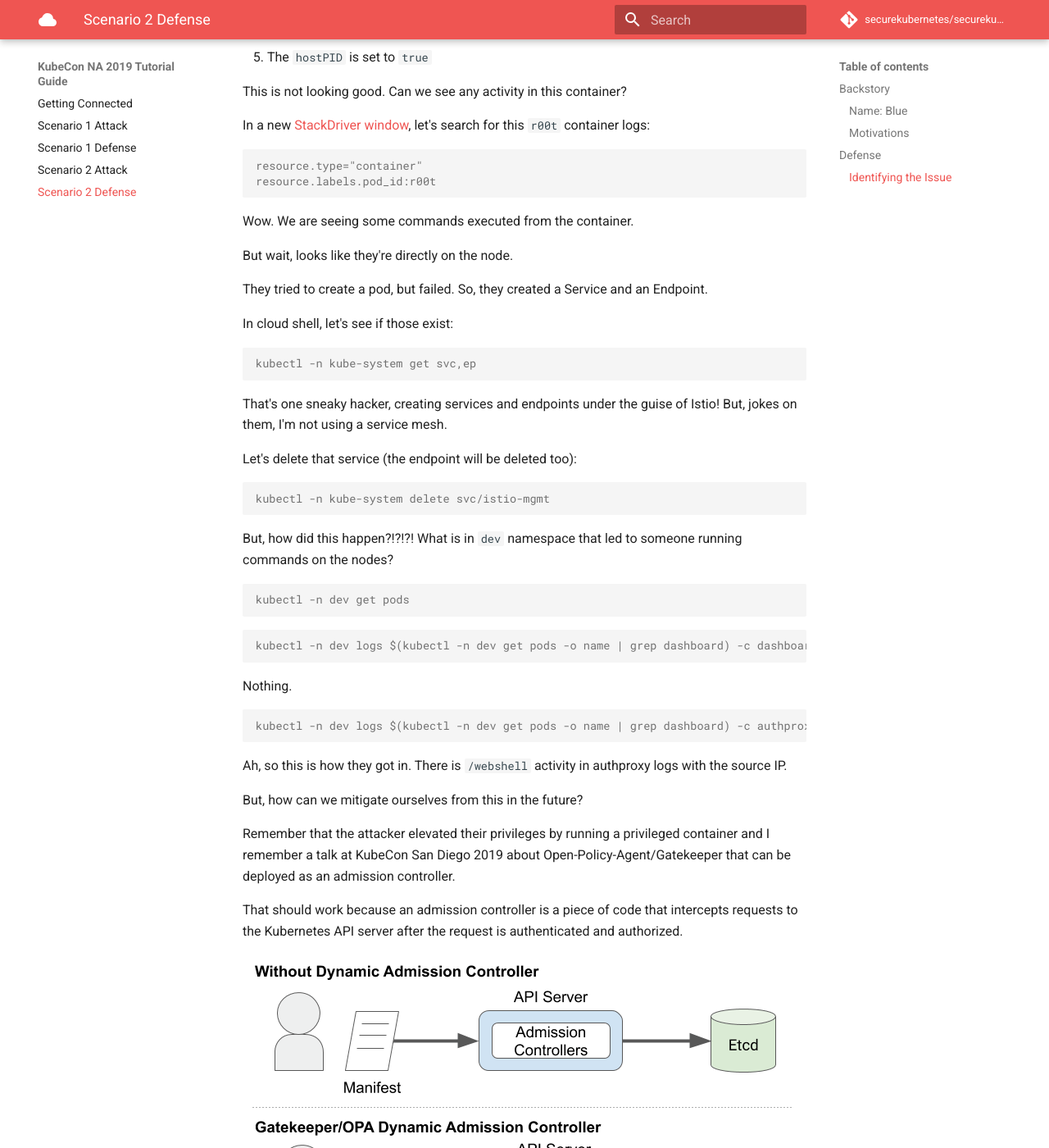
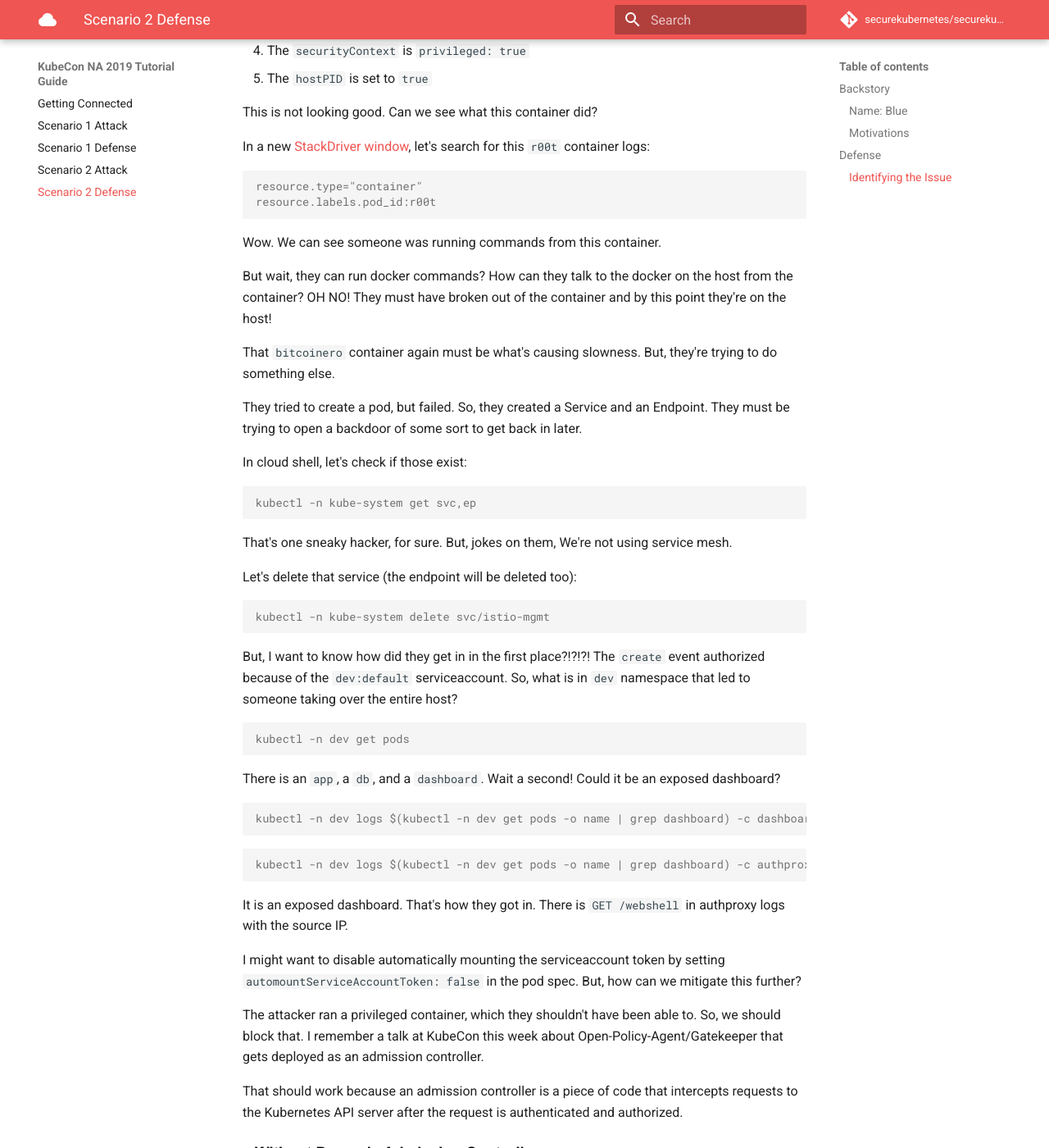
Before and after one commit to securekubernetes/securekubernetes, an MkDocs documentation site: the page built from docs/scenario_2_defense.md, in a window 1280 px wide and 1400 px high, scrolled down 1717 px. Shown: the whole window at 82% size. Built offline with MkDocs 1.6.1 and Material for MkDocs 9.7.7, drawn with Linux system fonts in a browser that asks for light colours; comment, search, counter and statistics services are not loaded; some of the changed text lies outside the part shown.

Commit message:
Update scenario_2_defense.md

````diff
--- a/docs/scenario_2_defense.md
+++ b/docs/scenario_2_defense.md
@@ -43,7 +43,7 @@
 
 So far, everything looks normal. What gives?
 
-Remembering that `falco` was deployed for runtime visibility and monitoring last time, we seem to be getting alerts from StackDriver filters.
+Hold on. We installed `falco` last time and it is throwing us alerts in StackDriver.
 
 In a new <a href="https://console.cloud.google.com/logs/viewer" target="_blank">StackDriver window</a>, let's run the query:
 
@@ -55,9 +55,9 @@
 
 We're looking for `container` logs from `falco` where triggered rules are privileged containers or interactive shells.
 
-Huh. This is definitely odd. What is this privileged `alpine` container?
+Huh. This is odd. A privileged `alpine` container, but no other information to go off of? What can kubernetes cluster logs tell us about this `alpine` container?
 
-In a new <a href="https://console.cloud.google.com/logs/viewer" target="_blank">StackDriver window</a>, let's correlate this with kubernetes cluster logs:
+In a new <a href="https://console.cloud.google.com/logs/viewer" target="_blank">StackDriver window</a>, let's run this query:
 
 ```console
 resource.type=k8s_cluster
@@ -66,13 +66,13 @@
 
 So, we see a few things:
 
-1. References to `dev` namespace and serviceaccount `system:serviceaccount:dev:default`
+1. A create event that was authorized with the `system:serviceaccount:dev:default` serviceaccount in the `dev` namespace.
 1. A pod named `r00t` got created
 1. The pod command is `nsenter --mount=/proc/1/ns/mnt -- /bin/bash`
 1. The `securityContext` is `privileged: true`
 1. The `hostPID` is set to `true`
 
-This is not looking good. Can we see any activity in this container?
+This is not looking good. Can we see what this container did?
 
 In a new <a href="https://console.cloud.google.com/logs/viewer" target="_blank">StackDriver window</a>, let's search for this `r00t` container logs:
 
@@ -81,20 +81,21 @@
 resource.labels.pod_id:r00t
 ```
 
-Wow. We are seeing some commands executed from the container.
+Wow. We can see someone was running commands from this container.
 
-But wait, looks like they're directly on the node.
+But wait, they can run docker commands? How can they talk to the docker on the host from the container? OH NO! They must have broken out of the container and by this point they're on the host!
 
-They tried to create a pod, but failed. So, they created a Service and an Endpoint.
+That `bitcoinero` container again must be what's causing slowness. But, they're trying to do something else.
 
-In cloud shell, let's see if those exist:
+They tried to create a pod, but failed. So, they created a Service and an Endpoint. They must be trying to open a backdoor of some sort to get back in later.
+
+In cloud shell, let's check if those exist:
 
 ```console
 kubectl -n kube-system get svc,ep
 ```
 
-That's one sneaky hacker, creating services and endpoints under the guise of Istio!
-But, jokes on them, I'm not using a service mesh.
+That's one sneaky hacker, for sure. But, jokes on them, We're not using service mesh.
 
 Let's delete that service (the endpoint will be deleted too):
 
@@ -102,33 +103,33 @@
 kubectl -n kube-system delete svc/istio-mgmt
 ```
 
-But, how did this happen?!?!?! What is in `dev` namespace that led to someone running commands on the nodes?
+But, I want to know how did they get in in the first place?!?!?! The `create` event authorized because of the `dev:default` serviceaccount. So, what is in `dev` namespace that led to someone taking over the entire host?
 
 ```console
 kubectl -n dev get pods
 ```
 
+There is an `app`, a `db`, and a `dashboard`. Wait a second! Could it be an exposed dashboard?
+
 ```console
 kubectl -n dev logs $(kubectl -n dev get pods -o name | grep dashboard) -c dashboard
 ```
-
-Nothing.
 
 ```console
 kubectl -n dev logs $(kubectl -n dev get pods -o name | grep dashboard) -c authproxy
 ```
 
-Ah, so this is how they got in. There is `/webshell` activity in authproxy logs with the source IP.
+It is an exposed dashboard. That's how they got in. There is `GET /webshell` in authproxy logs with the source IP.
 
-But, how can we mitigate ourselves from this in the future?
+I might want to disable automatically mounting the serviceaccount token by setting `automountServiceAccountToken: false` in the pod spec. But, how can we mitigate this further?
 
-Remember that the attacker elevated their privileges by running a privileged container and I remember a talk at KubeCon San Diego 2019 about Open-Policy-Agent/Gatekeeper that can be deployed as an admission controller.
+The attacker ran a privileged container, which they shouldn't have been able to. So, we should block that. I remember a talk at KubeCon this week about Open-Policy-Agent/Gatekeeper that gets deployed as an admission controller.
 
 That should work because an admission controller is a piece of code that intercepts requests to the Kubernetes API server after the request is authenticated and authorized.
 
 ![opa admission gatekeeper](img/opa.png)
 
-So, let's block privileged containers and whitelist only the images we expect to have on our cluster:
+So, we can set a policy that will deny privileged containers and allow only the images we expect to have on our cluster:
 
 ```console
 kubectl apply -f https://raw.githubusercontent.com/securekubernetes/securekubernetes/master/manifests/security2.yaml
@@ -136,7 +137,7 @@
 kubectl apply -f https://raw.githubusercontent.com/securekubernetes/securekubernetes/master/manifests/security2-policies.yaml
 ```
 
-Let's see if this actually works:
+Let's see if this actually works (sometimes it takes a few seconds for policies to take effect):
 
 ```console
 kubectl -n dev run alpine --image=alpine --restart=Never
````
Also changed, not shown: other parts of docs/scenario_2_defense.md (+1 -1 lines).
